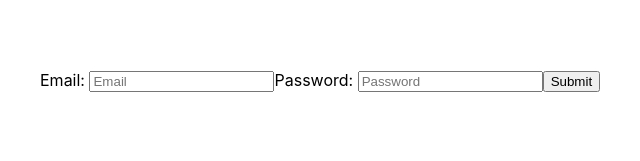
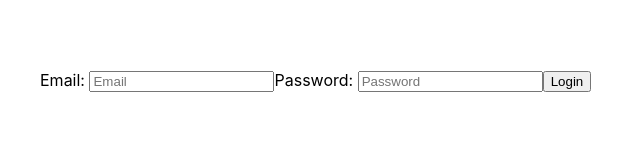
Before and after one commit to achuthan11/Track-and-Record, a React (Create React App) app in the folder my-app/: page /login in a window 1280 px wide. Shown: the top 161 px of the page, without its empty margins (460-1100 px from the left). Built offline with nearby package versions, Linux system fonts and the light colour scheme.

Commit message:
Invalid msg for login page added

```diff
--- a/my-app/src/HomePage.js
+++ b/my-app/src/HomePage.js
@@ -18,6 +18,7 @@ function Home({ authorized }) {
           return (
             <h3>
               Initative name: {val.init_name} | Description: {val.description}
+              <button>Subscribe</button>
             </h3>
           );
         })}
--- a/my-app/src/LoginForm.js
+++ b/my-app/src/LoginForm.js
@@ -1,11 +1,15 @@
-import React, { useState } from "react";
+import React, { useEffect, useState } from "react";
 import Axios from "axios";
 import "./App.css";
 import { useDispatch } from "react-redux";
 import userInfo from "./actions/userChange";
 import { useHistory } from "react-router-dom";
+import { useSelector } from "react-redux";
 
 function Login() {
+  const userDetails = useSelector((state) => state.userInfo);
+  const userName = userDetails.name;
+  const [credentail, setCredential] = useState("");
   const dispatch = useDispatch();
   const history = useHistory();
   const [email, setEmail] = useState("");
@@ -22,8 +26,9 @@ function Login() {
       password: password,
     }).then((response) => {
       if (response.data === "No matching credentials") {
-        console.log("Invalid credentials from login");
-        dispatcher("Invalid credentials from login", email, false);
+        console.log("Invalid credentials");
+        dispatcher("Invalid credentials", email, false);
+        history.push("/");
       } else if (response) {
         console.log(response.data[0].emp_name);
         dispatcher(response.data[0].emp_name, email, true);
@@ -34,6 +39,11 @@ function Login() {
   const submitHandler = (event) => {
     event.preventDefault();
   };
+
+  useEffect(() => {
+    if (userName === "Invalid credentials")
+      setCredential("Invalid credentials");
+  });
 
   return (
     <form className="App" onSubmit={(event) => submitHandler(event)}>
@@ -52,7 +62,8 @@ function Login() {
           value={password}
           onChange={(e) => setPassword(e.target.value)}
         />
-        <button onClick={login}>Submit</button>
+        <button onClick={login}>Login</button>
+        {credentail}
       </div>
     </form>
   );
```
